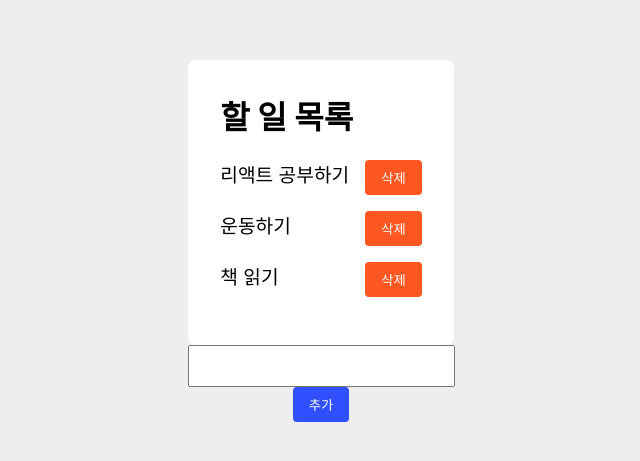
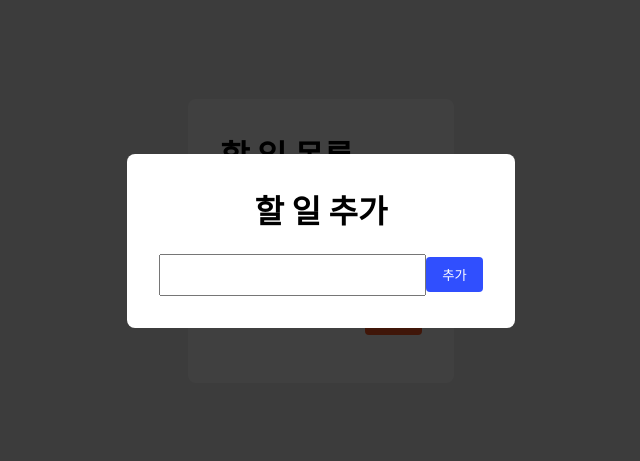
Before and after one commit to jchyeon0814/todo, a React (Create React App) app: page / in a window 1280 px wide. Shown: the part 159-620 px from the top of the page, without its empty margins (319-959 px from the left). Built offline with nearby package versions, Linux system fonts and the light colour scheme.

Commit message:
TodoInput 컴포넌트 생성 및 적용

```diff
--- a/src/App.tsx
+++ b/src/App.tsx
@@ -4,8 +4,7 @@
 import { useState } from 'react';
 import styled from '@emotion/styled';
 import { DataView } from 'components/DataView';
-import { TextInput } from 'components/TextInput';
-import { Button } from 'components/Button';
+import { TodoInput } from 'components/TodoInput';
 
 
 const Container = styled.div`
@@ -24,27 +23,20 @@
     '책 읽기',
   ]);
 
-  const [todo, setTodo] = useState('');
-
   const onDelete = (todo: string) => {
     setTodoList(todoList.filter((item) => item !== todo));
   };
 
-  const onAdd = () => {
+  const onAdd = (todo: string) => {
     if (todo === '') return;
 
     setTodoList([...todoList, todo]);
-    setTodo('');
   }
 
   return (
     <Container>
       <DataView title="할 일 목록" onDelete={onDelete} todoList={todoList} />
-      <TextInput
-        value={todo}
-        onChange={setTodo}
-      />
-      <Button label="추가" color="#304FFE" onClick={onAdd}/>
+      <TodoInput onAdd={onAdd} />
     </Container>
   );
 }
--- /dev/null
+++ b/src/components/TodoInput/index.tsx
@@ -0,0 +1,70 @@
+import { useState } from 'react';
+import styled from '@emotion/styled';
+import { TextInput } from 'components/TextInput';
+import { Button } from 'components/Button';
+import { Title } from 'components/Title';
+
+const Container = styled.div`
+  position: absolute;
+  top: 0;
+  left: 0;
+  bottom: 0;
+  right: 0;
+  display: flex;
+  align-items: center;
+  justify-content: center;
+`;
+
+const Background = styled.div`
+  position: absolute;
+  top: 0;
+  left: 0;
+  bottom: 0;
+  right: 0;
+  background-color: rgb(0 0 0 / 75%);
+`;
+
+const Contents = styled.div`
+  display: flex;
+  align-items: center;
+  justify-content: center;
+  flex-direction: column;
+  background-color: #ffffff;
+  padding: 32px;
+  border-radius: 8px;
+  z-index: 1;
+`;
+
+const InputContainer = styled.div`
+  display: flex;
+  align-items: center;
+  justify-content: center;
+`;
+
+interface Props {
+    readonly onAdd: (todo: string) => void;
+}
+
+export const TodoInput = ({ onAdd }: Props) => {
+    const [todo, setTodo] = useState('');
+
+    const onAddTodo = () => {
+        if (todo === '') return;
+
+        onAdd(todo);
+        setTodo('');
+    }
+
+    return (
+        <Container>
+            <Background />
+            <Contents>
+                <Title label="할 일 추가" />
+                <InputContainer>
+                <TextInput value={todo} onChange={setTodo} />
+                <Button label="추가" color="#304FFE" onClick={onAddTodo} />
+                </InputContainer>
+            </Contents>
+        </Container>
+    );
+}
```
